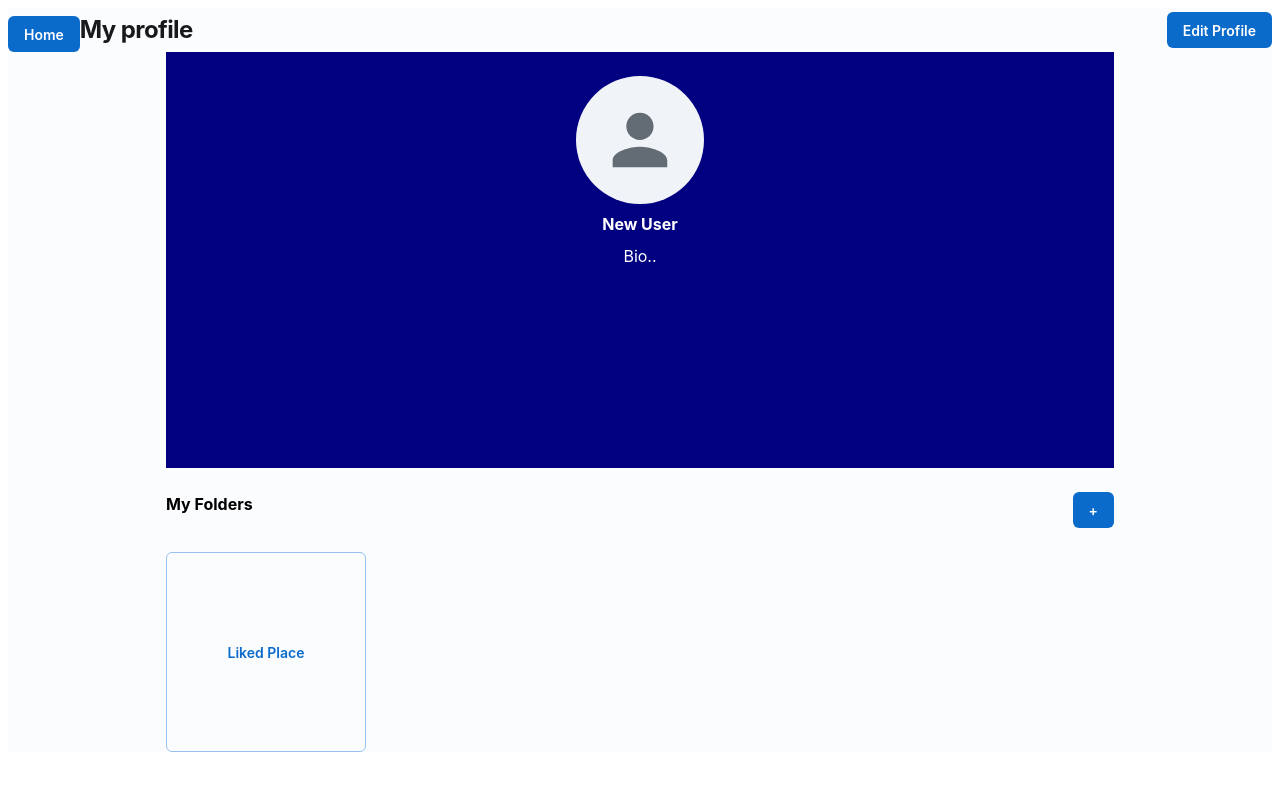
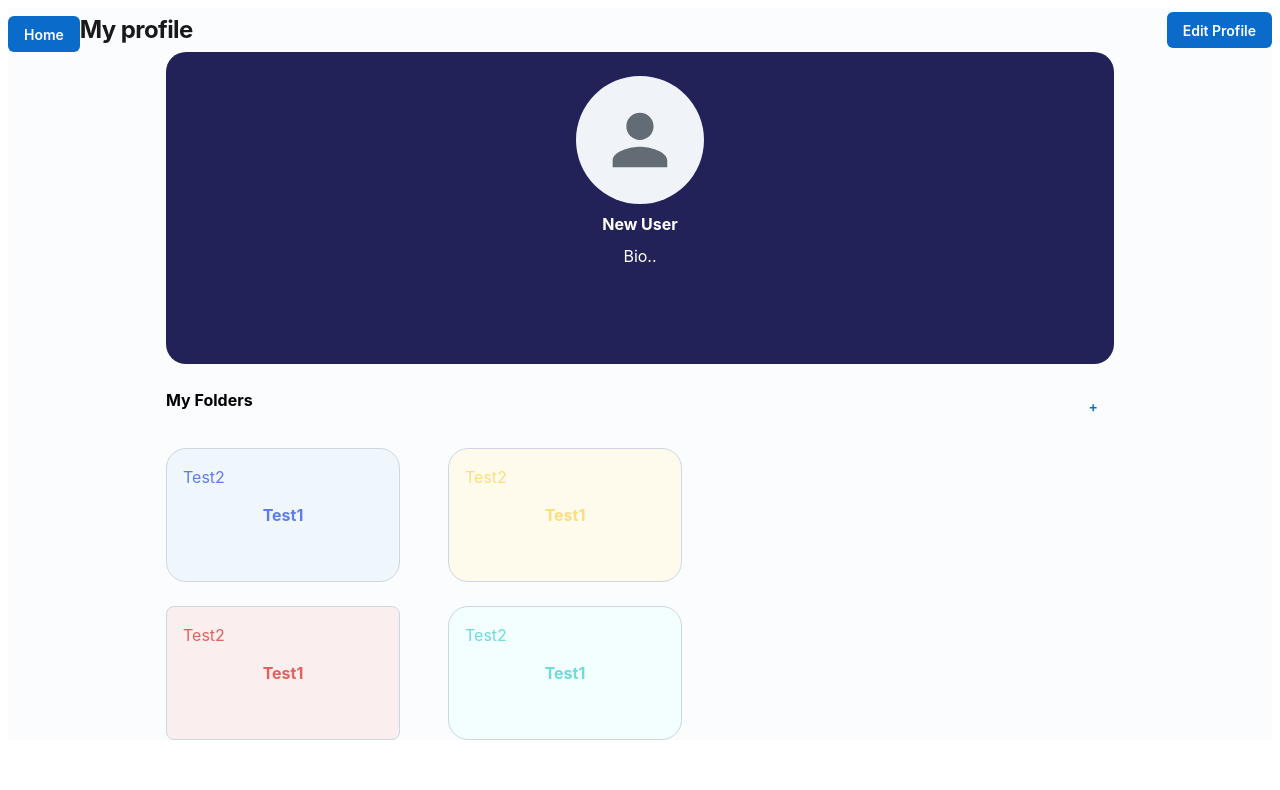
Before and after one commit to CSE115-project/nextjs-ff, a Next.js app: page /profile in a window 1280 px wide. Shown: the top 790 px of the page. Built offline with nearby package versions, Linux system fonts and the light colour scheme; no server answers.

Commit message:
updated the profile ui (WIP)

```diff
--- a/pages/profile.js
+++ b/pages/profile.js
@@ -8,6 +8,9 @@ import { useRouter } from "next/router";
 import { useEffect, useState } from "react";
 import { firebase } from "../firebase";
 import { getDoc, getFirestore, doc } from "firebase/firestore";
+import Card from "@mui/joy/Card";
+import CardCover from "@mui/joy/CardCover";
+import CardContent from "@mui/joy/CardContent";
 
 /*
 const userObj = {
@@ -57,7 +60,7 @@ export default function Profile({ user }) {
     };
     fetchData();
 
-  // eslint-disable-next-line react-hooks/exhaustive-deps
+    // eslint-disable-next-line react-hooks/exhaustive-deps
   }, []);
 
   console.log("p/profile userData:", userData);
@@ -93,10 +96,11 @@ export default function Profile({ user }) {
           >
             <Box
               sx={{
-                bgcolor: "navy",
+                bgcolor: "#222158",
                 pt: 3,
-                pb: 25,
+                pb: 12,
                 display: "block",
+                borderRadius: "20px",
               }}
             >
               {/* need to test with real avatar */}
@@ -126,7 +130,6 @@ export default function Profile({ user }) {
 
             <Box
               sx={{
-                //bgcolor: "red",
                 pt: 3,
                 pb: 3,
                 display: "flex",
@@ -137,23 +140,107 @@ export default function Profile({ user }) {
               </Typography>
 
               {/* Button to add new list */}
-              <Button sx={{ marginLeft: "auto" }}>+</Button>
+              <Button variant="plain" sx={{ marginLeft: "auto" }}>
+                +
+              </Button>
             </Box>
 
             {/* Liked Place (need to route to list of places) */}
-            <Box>
-              <Button
-                style={{
-                  maxWidth: "200px",
-                  maxHeight: "200px",
-                  minWidth: "200px",
-                  minHeight: "200px",
-                }}
-                variant="outlined"
+
+            {/* Stack to create rows */}
+            <Stack direction="row" alignItems="flex-start" spacing={6}>
+              {/* Stack to create the first column */}
+              <Stack
+                direction="column"
+                justifyContent="space-evenly"
+                alignItems="flex-start"
+                spacing={0}
+                sx={{ ml: 1 }}
               >
-                Liked Place
-              </Button>
-            </Box>
+                {/* Top Right Card */}
+                <Card
+                  sx={{
+                    "--Card-radius": "20px",
+                    mb: 3,
+                    width: 200,
+                    height: 100,
+                    bgcolor: "#EFF7FD",
+                  }}
+                >
+                  <CardCover>
+                    {/* Add rest of Card */}
+                    <Typography textColor="#5F7CEC" component="h1">
+                      Test1
+                    </Typography>
+                  </CardCover>
+                  <CardContent>
+                    {/* Add rest of Card */}
+                    <Typography textColor="#5F7CEC">Test2</Typography>
+                  </CardContent>
+
+                  {/* Bottom Right Card */}
+                </Card>
+                <Card sx={{ width: 200, height: 100, bgcolor: "#FBEEEE" }}>
+                  <CardCover>
+                    {/* Add rest of card */}
+                    <Typography component="h1" textColor="#E2615C">
+                      Test1
+                    </Typography>
+                  </CardCover>
+                  <CardContent>
+                    {/* Add rest of Card */}
+                    <Typography textColor="#E2615C">Test2</Typography>
+                  </CardContent>
+                </Card>
+              </Stack>
+
+              {/* Stack for Second Column */}
+              <Stack
+                direction="column"
+                justifyContent="space-evenly"
+                alignItems="flex-start"
+                spacing={0}
+              >
+                {/* Top Right Card */}
+                <Card
+                  sx={{
+                    "--Card-radius": "20px",
+                    mb: 3,
+                    width: 200,
+                    height: 100,
+                    bgcolor: "#FEFBED",
+                  }}
+                >
+                  <CardCover>
+                    <Typography textColor="#FADF7D" component="h1">
+                      Test1
+                    </Typography>
+                  </CardCover>
+                  <CardContent>
+                    <Typography textColor="#FADF7D">Test2</Typography>
+                  </CardContent>
+
+                  {/* Bottom Right Card */}
+                </Card>
+                <Card
+                  sx={{
+                    "--Card-radius": "20px",
+                    width: 200,
+                    height: 100,
+                    bgcolor: "#F3FEFF",
+                  }}
+                >
+                  <CardCover>
+                    <Typography textColor="#6FDBDC" component="h1">
+                      Test1
+                    </Typography>
+                  </CardCover>
+                  <CardContent>
+                    <Typography textColor="#6FDBDC">Test2</Typography>
+                  </CardContent>
+                </Card>
+              </Stack>
+            </Stack>
           </Sheet>
         </Sheet>
       </div>
```
